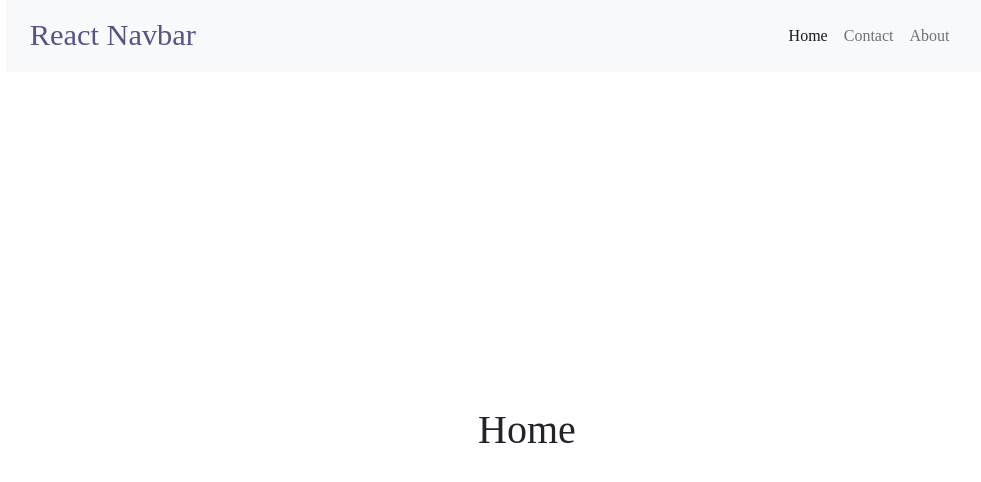
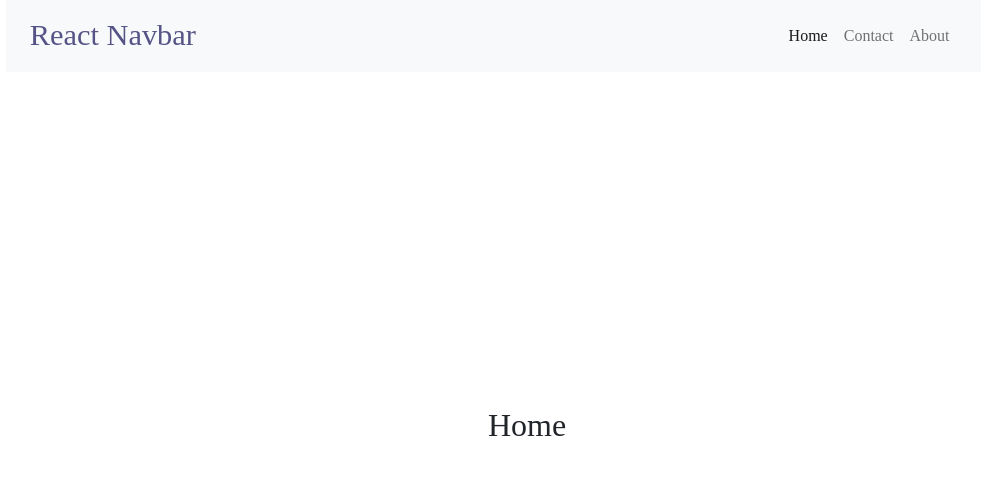
Before and after one commit to neha-aneja/code-demo, a React (Create React App) app: page / in a window 1280 px wide. Shown: the top 482 px of the page, without its empty margins (113-1094 px from the left). Built offline with nearby package versions, Linux system fonts and the light colour scheme; a web font is replaced by a local one.

Commit message:
heading changed

```diff
--- a/src/Pages/Home/Home.js
+++ b/src/Pages/Home/Home.js
@@ -3,9 +3,9 @@ import React from 'react';
 const Home = () => {
     return (
         <div className="container">
-            <h1 className="text-center" style={{paddingTop:"30%"}}>
+            <h2 className="text-center" style={{paddingTop:"30%"}}>
                 Home
-            </h1>
+            </h2>
         </div>
     )
 }
```
